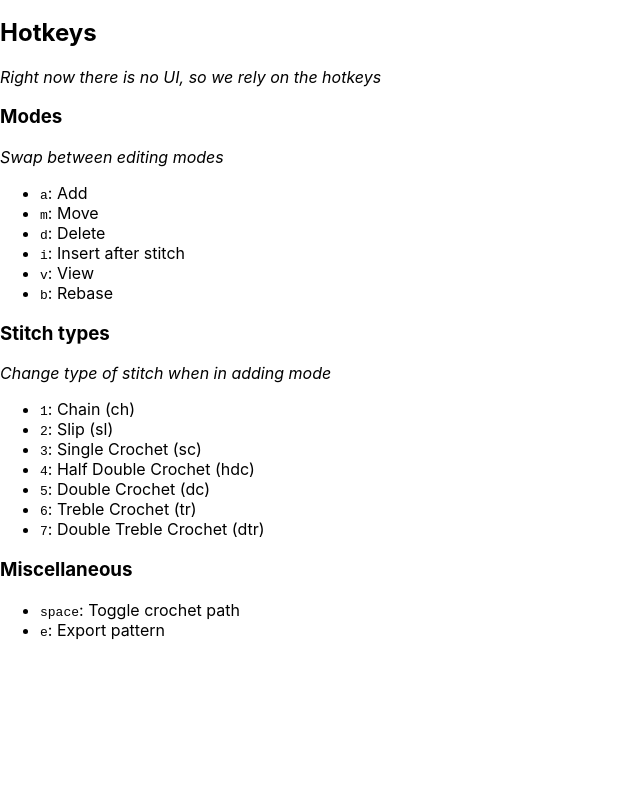
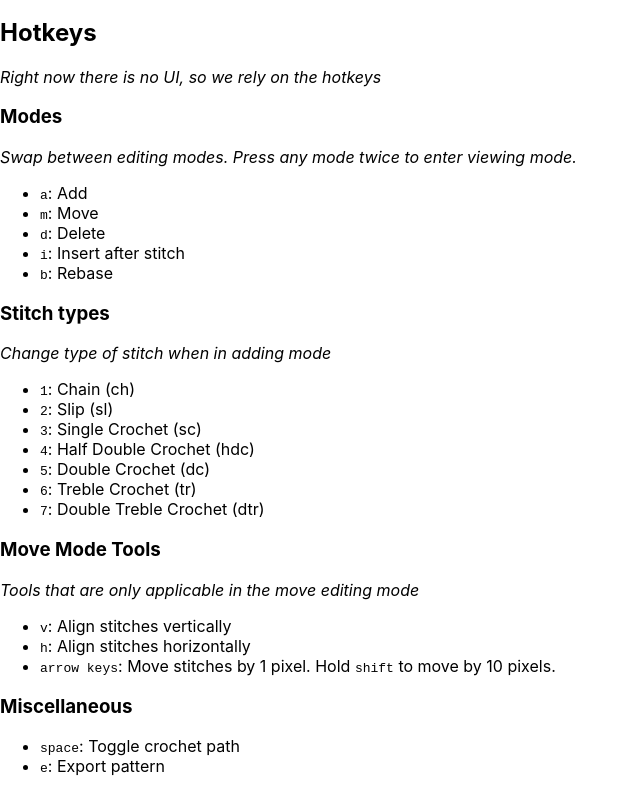
Before and after one commit to thompson-tyler/crochet-pattern-designer, a React (Create React App) app: page / in a window 1280 px wide. Shown: the part 779-1571 px from the top of the page, without its empty margins (0-640 px from the left). Before the commit the page ends 1435 px from the top, so only its background shows below. Built offline with nearby package versions, Linux system fonts and the light colour scheme.

Commit message:
Horizontal and vertical alignment + some more instructions

```diff
--- a/src/App.tsx
+++ b/src/App.tsx
@@ -46,7 +46,10 @@ export default function App() {
             <i>Right now there is no UI, so we rely on the hotkeys</i>
             <div>
                 <h3>Modes</h3>
-                <i>Swap between editing modes</i>
+                <i>
+                    Swap between editing modes. Press any mode twice to enter
+                    viewing mode.
+                </i>
                 <ul>
                     <li>
                         <kbd>a</kbd>: Add
@@ -59,9 +62,6 @@ export default function App() {
                     </li>
                     <li>
                         <kbd>i</kbd>: Insert after stitch
-                    </li>
-                    <li>
-                        <kbd>v</kbd>: View
                     </li>
                     <li>
                         <kbd>b</kbd>: Rebase
@@ -92,6 +92,20 @@ export default function App() {
                         <kbd>7</kbd>: Double Treble Crochet (dtr)
                     </li>
                 </ul>
+                <h3>Move Mode Tools</h3>
+                <i>Tools that are only applicable in the move editing mode</i>
+                <ul>
+                    <li>
+                        <kbd>v</kbd>: Align stitches vertically
+                    </li>
+                    <li>
+                        <kbd>h</kbd>: Align stitches horizontally
+                    </li>
+                    <li>
+                        <kbd>arrow keys</kbd>: Move stitches by 1 pixel. Hold{" "}
+                        <kbd>shift</kbd> to move by 10 pixels.
+                    </li>
+                </ul>
                 <h3>Miscellaneous</h3>
                 <ul>
                     <li>
--- a/src/components/PatternSketcher.tsx
+++ b/src/components/PatternSketcher.tsx
@@ -654,9 +654,6 @@ export default function PatternSketcher({
                 case "i":
                     setMode(EditingMode.Inserting);
                     break;
-                case "v":
-                    setMode(EditingMode.Viewing);
-                    break;
                 case "b":
                     setMode(EditingMode.Rebasing);
                     break;
@@ -714,6 +711,32 @@ export default function PatternSketcher({
                             s.pos.add(0, -getArrowKeyMoveAmount())
                         );
                     break;
+                case "h":
+                    if (
+                        mode === EditingMode.Moving &&
+                        groupSelection.size > 0
+                    ) {
+                        const averageY =
+                            Array.from(groupSelection).reduce(
+                                (sum, s) => sum + s.pos.y,
+                                0
+                            ) / groupSelection.size;
+                        groupSelection.forEach((s) => (s.pos.y = averageY));
+                    }
+                    break;
+                case "v":
+                    if (
+                        mode === EditingMode.Moving &&
+                        groupSelection.size > 0
+                    ) {
+                        const averageX =
+                            Array.from(groupSelection).reduce(
+                                (sum, s) => sum + s.pos.x,
+                                0
+                            ) / groupSelection.size;
+                        groupSelection.forEach((s) => (s.pos.x = averageX));
+                    }
+                    break;
             }
         };
     };
```
